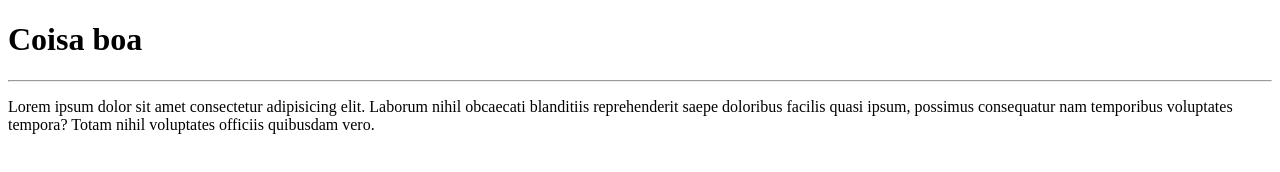
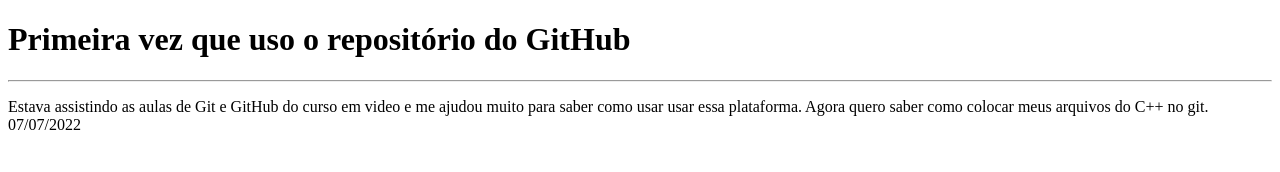
Before and after one commit to JSavioFreire/Primeiro-repositorio-criado, a plain HTML site: page site-HTML/index.html in a window 1280 px wide. Drawn offline with Linux system fonts and the light colour scheme.

Commit message:
lembranças desse dia
aprendendo coisas novas.

```diff
--- a/site-HTML/index.html
+++ b/site-HTML/index.html
@@ -7,9 +7,10 @@
     <title>Meu primeiro site em repositório</title>
 </head>
 <body>
-    <h1>Coisa boa</h1>
+    <h1>Primeira vez que uso o repositório do GitHub</h1>
     <hr>
-    <p>Lorem ipsum dolor sit amet consectetur adipisicing elit. Laborum nihil obcaecati blanditiis reprehenderit saepe doloribus facilis quasi ipsum, possimus consequatur nam temporibus voluptates tempora? Totam nihil voluptates officiis quibusdam vero.</p>
+    <p>Estava assistindo as aulas de Git e GitHub do curso em video e me ajudou muito para saber como usar usar essa plataforma. Agora quero saber como colocar meus arquivos do C++ no git.
+        07/07/2022</p>
 
 </body>
 </html>
```
